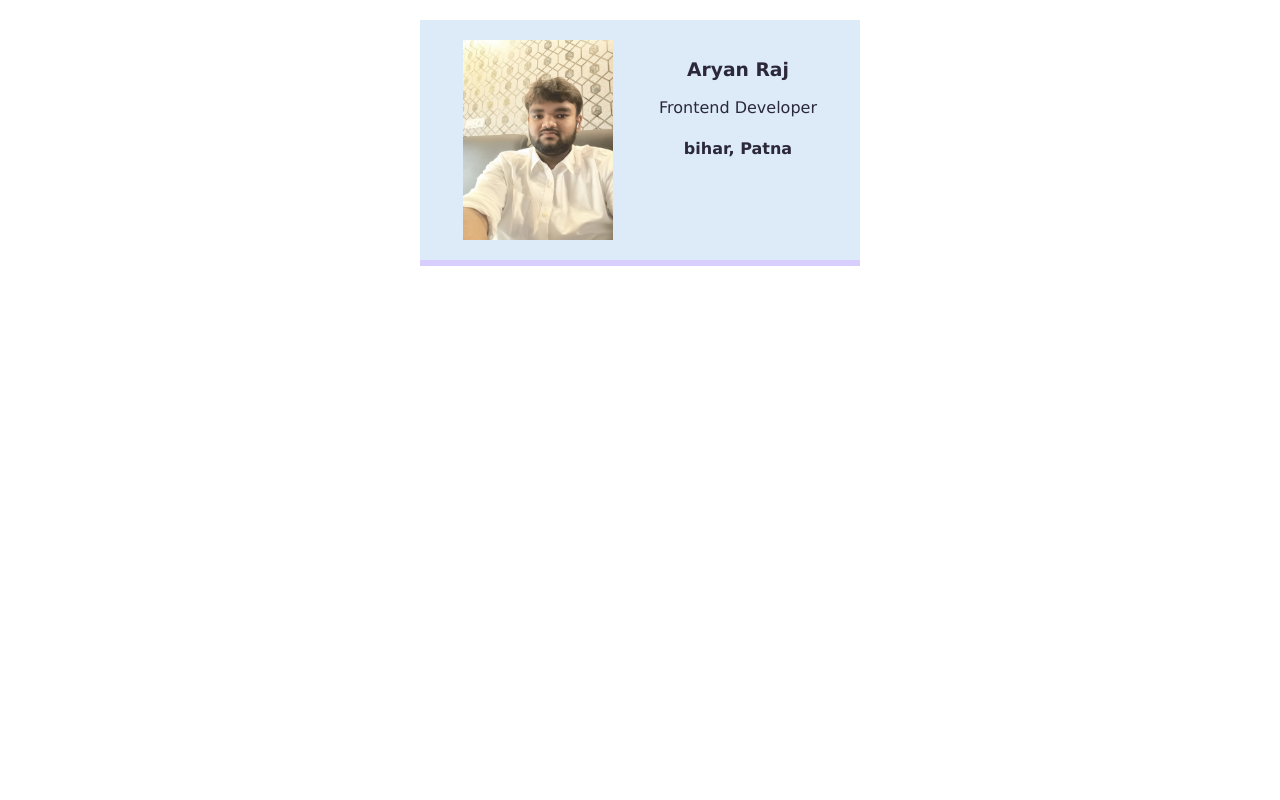
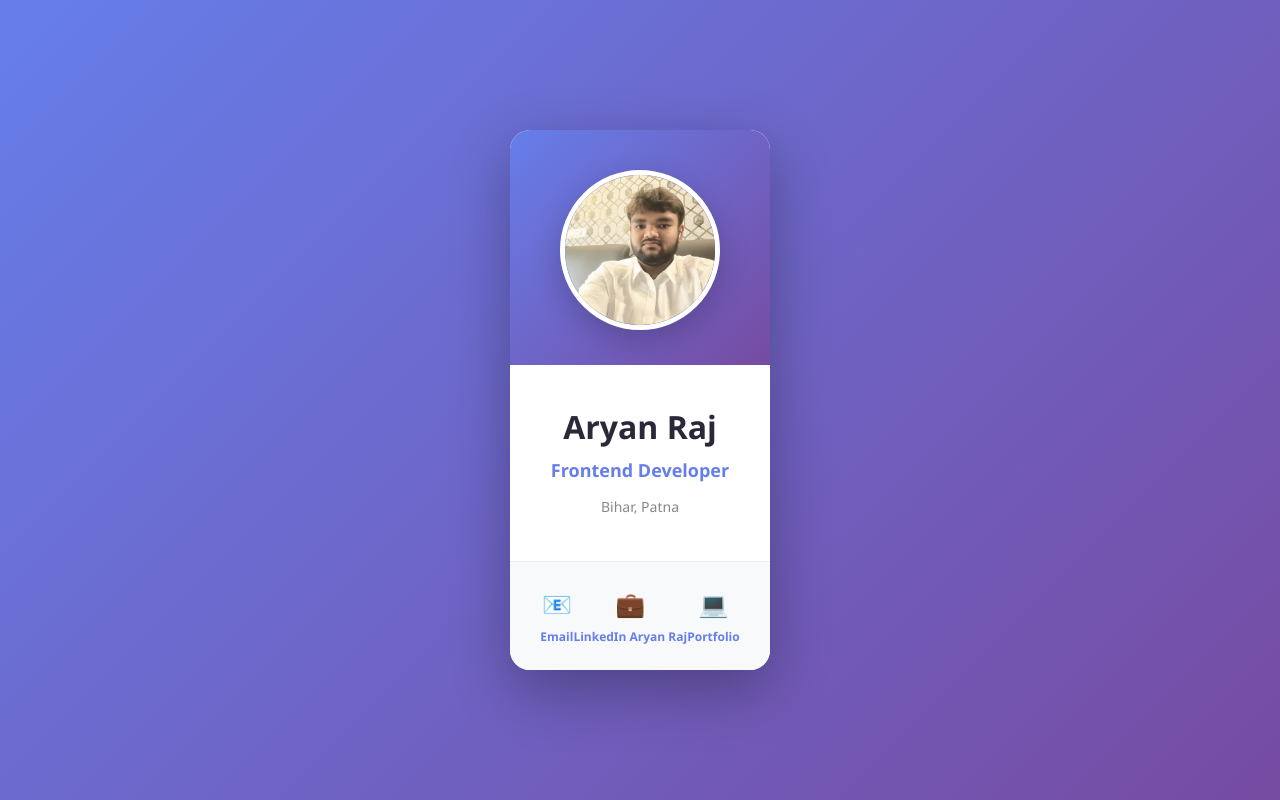
Before and after one commit to Aryan-10-04-2005/Business-card, a plain HTML site: page index.html in a window 1280 px wide. Drawn offline with Linux system fonts and the light colour scheme.

Commit message:
commit to
update

```diff
--- a/index.html
+++ b/index.html
@@ -1,15 +1,36 @@
-<html>
+<!DOCTYPE html>
+<html lang="en">
     <head>
+        <meta charset="UTF-8">
+        <meta name="viewport" content="width=device-width, initial-scale=1.0">
+        <title>Aryan Raj - Frontend Developer</title>
         <link rel="stylesheet" href="styles.css" />
     </head>
     <body>
-        <!-- mini side-lesson: adding a new class with a space -->
-        <div class="card">
-            <img class="avatar" src="me.jpg">
-            <div >
-                <h3>Aryan Raj</h3>
-                <p>Frontend Developer</p>
-                <h4>bihar, Patna</h4>
+        <div class="container">
+            <div class="card">
+                <div class="card-header">
+                    <img class="avatar" src="me.jpg" alt="Aryan Raj">
+                </div>
+                <div class="card-body">
+                    <h1>Aryan Raj</h1>
+                    <p class="title">Frontend Developer</p>
+                    <p class="location">Bihar, Patna</p>
+                </div>
+                <div class="card-footer">
+                    <div class="contact-item">
+                        <span class="icon">📧</span>
+                        <a href="aryanrajssm2005@gmail.com">Email</a>
+                    </div>
+                    <div class="contact-item">
+                        <span class="icon">💼</span>
+                        <a href="https://www.linkedin.com/in/aryan-raj-414234317/">LinkedIn Aryan Raj</a>
+                    </div>
+                    <div class="contact-item">
+                        <span class="icon">💻</span>
+                        <a href="#">Portfolio</a>
+                    </div>
+                </div>
             </div>
         </div>
     </body>
--- a/styles.css
+++ b/styles.css
@@ -1,24 +1,112 @@
+* {
+    margin: 0;
+    padding: 0;
+    box-sizing: border-box;
+}
+
 body {
-    margin: 20px;
-    font-family: Verdana, Geneva, Tahoma, sans-serif;
+    font-family: 'Segoe UI', Tahoma, Geneva, Verdana, sans-serif;
+    background: linear-gradient(135deg, #667eea 0%, #764ba2 100%);
+    min-height: 100vh;
+    display: flex;
+    align-items: center;
+    justify-content: center;
+    padding: 20px;
+}
+
+.container {
+    display: flex;
+    justify-content: center;
+    align-items: center;
+}
+
+.card {
+    width: 100%;
+    max-width: 450px;
+    background: white;
+    border-radius: 20px;
+    overflow: hidden;
+    box-shadow: 0 20px 60px rgba(0, 0, 0, 0.3);
+    transition: transform 0.3s ease, box-shadow 0.3s ease;
+}
+
+.card:hover {
+    transform: translateY(-10px);
+    box-shadow: 0 30px 80px rgba(0, 0, 0, 0.4);
+}
+
+.card-header {
+    background: linear-gradient(135deg, #667eea 0%, #764ba2 100%);
+    padding: 40px 20px 30px;
+    text-align: center;
 }
 
 .avatar {
-    width: 150px;
+    width: 160px;
+    height: 160px;
+    border-radius: 50%;
+    border: 5px solid white;
+    object-fit: cover;
+    box-shadow: 0 10px 30px rgba(0, 0, 0, 0.2);
 }
 
-.card {
-    width: 400px;
+.card-body {
+    padding: 40px 30px;
+    text-align: center;
+    background: white;
+}
 
-    margin-left: auto;
-    margin-right: auto;
-    padding: 20px;
+.card-body h1 {
+    font-size: 32px;
+    color: #2b2839;
+    margin-bottom: 10px;
+    font-weight: 700;
+}
+
+.card-body .title {
+    font-size: 18px;
+    color: #667eea;
+    font-weight: 600;
+    margin-bottom: 15px;
+}
+
+.card-body .location {
+    font-size: 14px;
+    color: #888;
+    margin-bottom: 5px;
+}
+
+.card-footer {
     display: flex;
     justify-content: space-around;
-    text-align: center;
-    background: #ddebf8;
-    color: #2b2839;
-    border-bottom: 6px solid #d8cefe;
+    align-items: center;
+    padding: 25px 30px;
+    background: #f8f9fa;
+    border-top: 1px solid #e9ecef;
+}
+
+.contact-item {
+    display: flex;
+    flex-direction: column;
+    align-items: center;
+    gap: 8px;
+    text-decoration: none;
+}
+
+.contact-item .icon {
+    font-size: 24px;
+}
+
+.contact-item a {
+    font-size: 12px;
+    color: #667eea;
+    text-decoration: none;
+    font-weight: 600;
+    transition: color 0.3s ease;
+}
+
+.contact-item a:hover {
+    color: #764ba2;
 }
 
 .border-blue {
```
